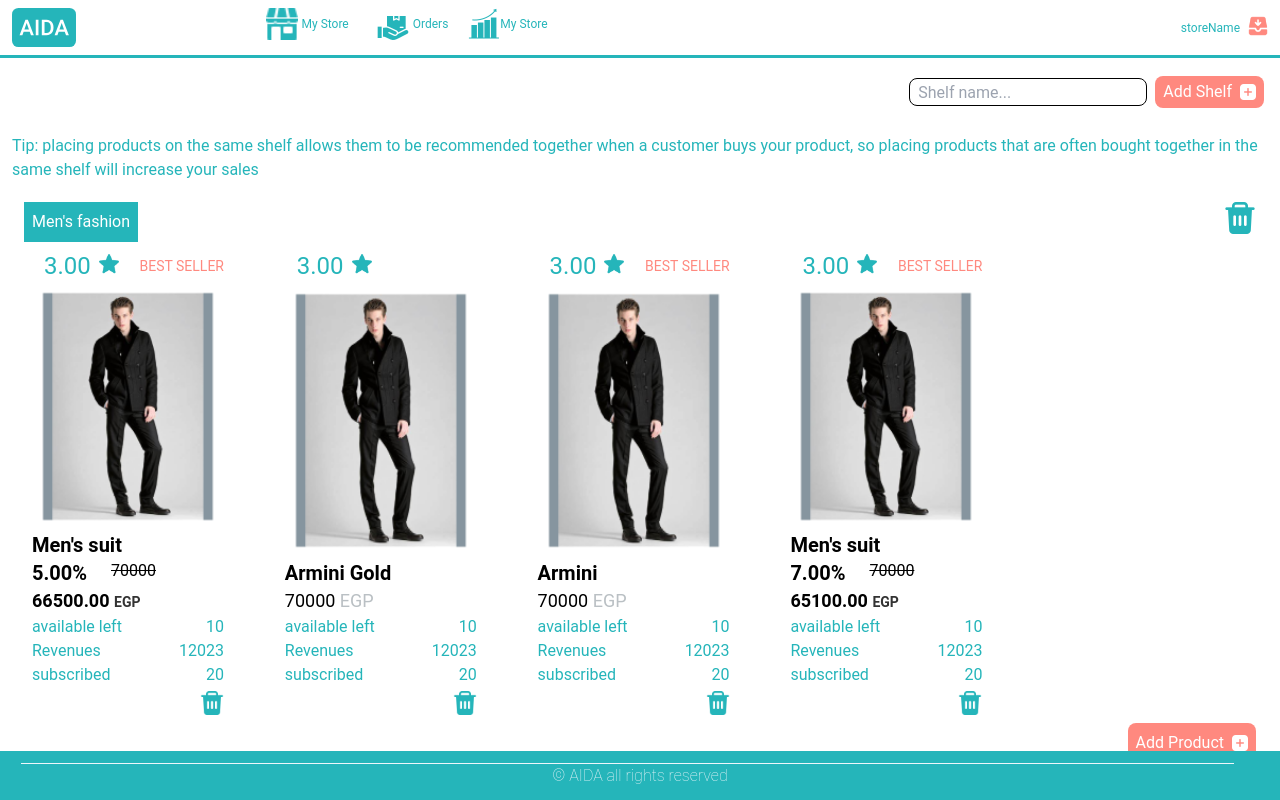
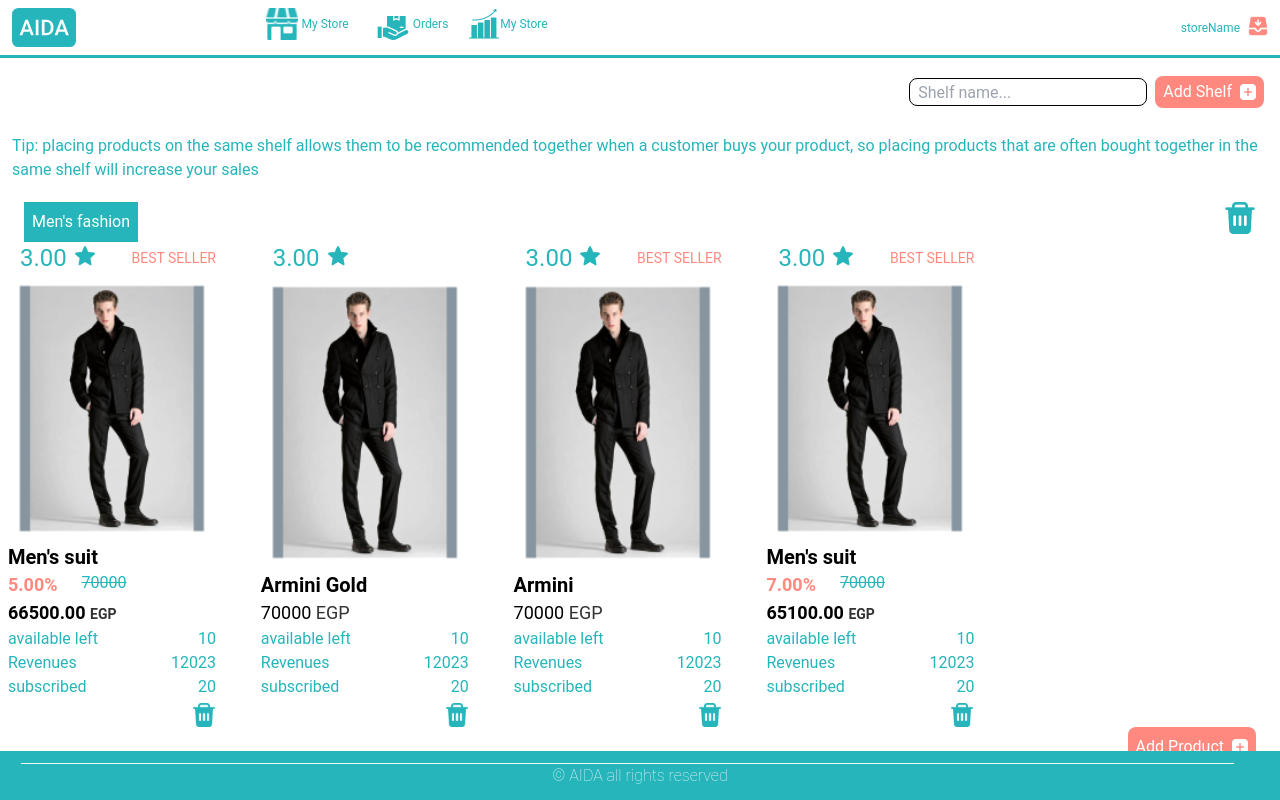
Before and after one commit to RanaMohamad21/Aida-Front-End, a React (Vite) app in the folder Aida/: page /VendorShelves in a window 1280 px wide. Shown: the top 800 px of the page. Built offline with nearby package versions, Linux system fonts and the light colour scheme.

Commit message:
Created page.

```diff
--- a/Aida/src/UI/ProductCard.jsx
+++ b/Aida/src/UI/ProductCard.jsx
@@ -1,4 +1,3 @@
-
 /* eslint-disable react/prop-types */
 import star from "../assets/UI/star.png";
 
@@ -7,13 +6,16 @@ import star from "../assets/UI/star.png";
 0<=discountValue < 1
 */
 
-// eslint-disable-next-line no-unused-vars, react/prop-types
-function ProductCard({ dummyItem,  children }) {
+// This is a component that views the important details
+// of a product to be displayed in the home page and vendor products pages.
+function ProductCard({ dummyItem , children ="", style=""}) {
+  const hasDiscount = dummyItem.discountValue>0?true:false
   const priceAfterDiscount =
     (1 - dummyItem.discountValue) * dummyItem.pricebeforeDiscount;
 
   return (
-    <div className=" mx-4 flex flex-col w-52 text-black p-2">
+    <div className= {` ${style}
+     flex flex-col w-52 text-black `}>
       <div className="flex text-teal text-2xl justify-between pl-3 ">
         <div className="flex">
           <span className="pr-1">{dummyItem.rating.toFixed(2)}</span>
@@ -31,15 +33,15 @@ function ProductCard({ dummyItem,  children }) {
       <img src={dummyItem.dummyImage} className="w-full h-full" />
 
       <div className=" font-semibold text-xl">{dummyItem.itemName}</div>
-      {dummyItem.discountValue > 0 ? (
+      {hasDiscount ? (
         <>
           {" "}
           <div className="flex ">
             {" "}
-            <div className=" text-xl font-semibold">
+            <div className=" text-lg font-semibold text-FlamingoPink">
               {(dummyItem.discountValue * 100).toFixed(2)}%
             </div>
-            <div className=" line-through ml-6">
+            <div className=" line-through ml-6 text-teal">
               {dummyItem.pricebeforeDiscount}
             </div>
           </div>
@@ -51,7 +53,7 @@ function ProductCard({ dummyItem,  children }) {
       ) : (
         <div className=" text-lg">
           {dummyItem.pricebeforeDiscount}{" "}
-          <span className=" uppercase text-gray">egp</span>
+          <span className=" uppercase text-darkGray">egp</span>
         </div>
       )}
 
--- /dev/null
+++ b/Aida/src/UI/ProductDetails.jsx
@@ -0,0 +1,74 @@
+import selectedImage from "../assets/dummy/Samsung - Copy.png";
+import PropTypes from 'prop-types';
+// This component is used in the product view page
+// for both the customer and the vendor
+function ProductDetails({product}) {
+    return (
+        <div className="  w-full h-full flex flex-col items-center pt-16  ">
+          <div className="  bg-white  w-[85%] border-t-[3px]  border-teal border-opacity-[20%]  border-l-[3px]  px-8 space-y-5 space-x-1 pb-7  py-8 flex flex-col rounded-lg items-center">
+            {/* Images */}
+            <div className="grid grid-cols-[3fr,1fr]">
+              <div className=" flex items-center justify-end pr-3  h-[300px]">
+                <img src={selectedImage} className="h-full  contain " />
+              </div>
+              {/* minimized images */}
+              <div className="flex items-center justify-center "></div>
+            </div>
+            {/* Product Details */}
+            <p className=" font-semibold text-2xl mx-auto  w-[70%]">
+              {product.title}:{product.briefDescription}
+            </p>
+            <p>{product.description}</p>
+            {/* List of main features */}
+            <h1 className=" font-semibold text-xl">Main features</h1>
+            <ol className=" list-decimal" start="1">
+              {product.features.map((feature, index) => {
+                return (
+                  <li className=" text-black" key={index}>
+                    {feature}
+                  </li>
+                );
+              })}
+            </ol>
+            {/*end: List of main features */}
+
+            {/* start: Specifications */}
+            <h1 className=" font-semibold text-xl">Specifications</h1>
+            <div className=" md:w-full lg:w-[60%]">
+              <table className=" grid grid-cols-2 gap-3 w-[100%] ">
+                {product.specifications.map((specification, index) => {
+                  return (
+                    <tr key={index}>
+                      <th className=" bg-IceBlue w-1/2 px-3">
+                        {specification.name}
+                      </th>
+                      <td className="  px-3">{specification.value}</td>
+                    </tr>
+                  );
+                })}
+              </table>
+            </div>
+            {/* end: Specifications */}
+            {/* Prodct details end */}
+          </div>
+        </div>
+    )
+}
+
+ProductDetails.propTypes = {
+    product: PropTypes.shape({
+      title: PropTypes.string.isRequired,
+      briefDescription: PropTypes.string.isRequired,
+      description: PropTypes.string.isRequired,
+      features: PropTypes.arrayOf(PropTypes.string).isRequired,
+      specifications: PropTypes.arrayOf(
+        PropTypes.shape({
+          name: PropTypes.string.isRequired,
+          value: PropTypes.string.isRequired,
+        })
+      ).isRequired,
+      // Add more PropTypes for other properties if needed
+    }).isRequired,
+  };
+
+export default ProductDetails;
```
